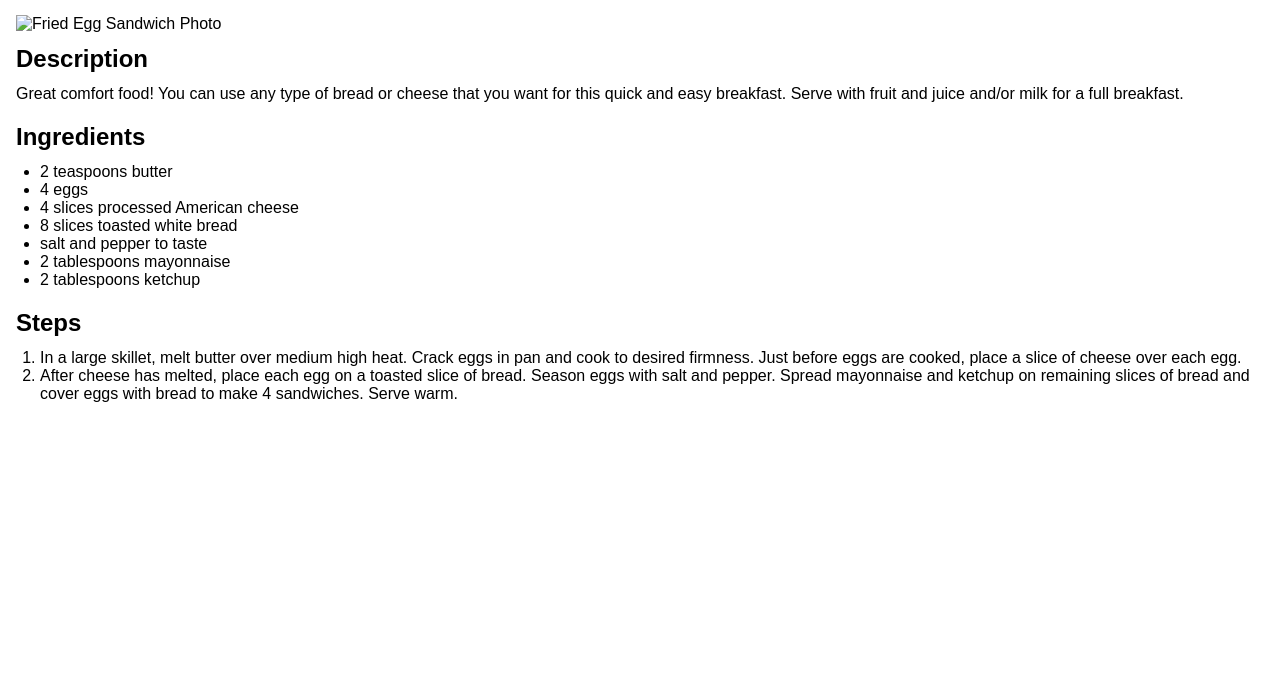
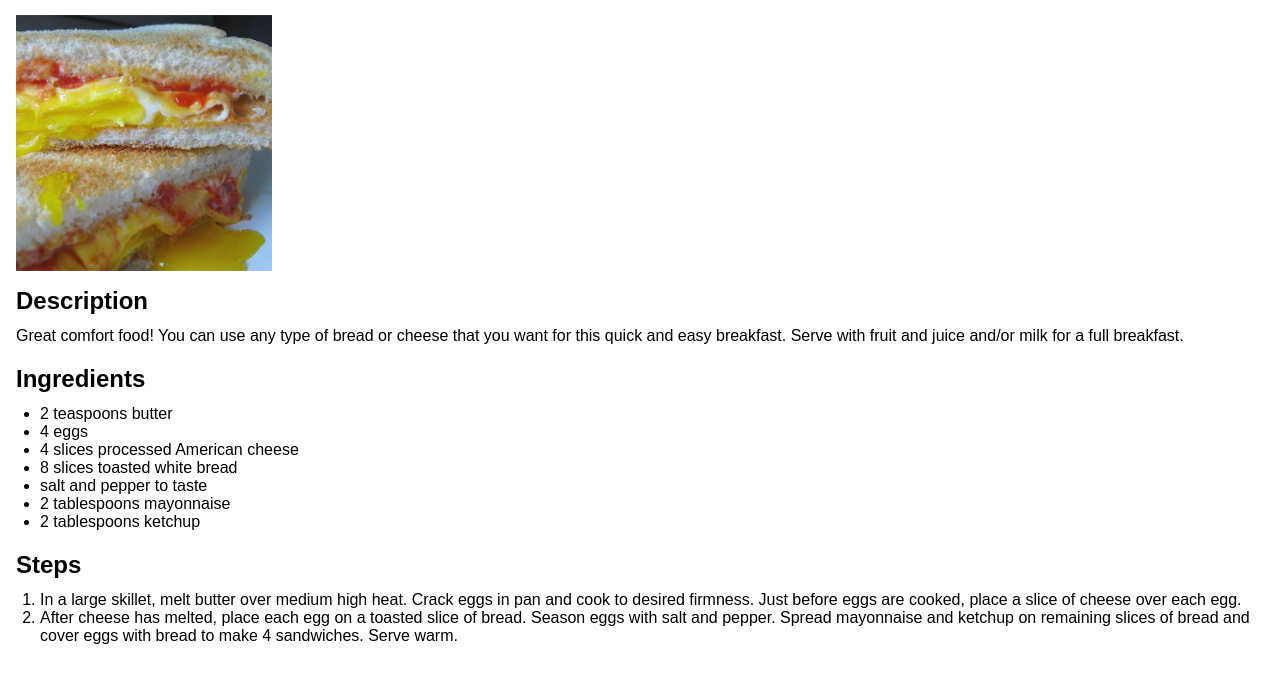
Before and after one commit to andfxx27/odin-recipes, a plain HTML site: page recipes/fried-egg-sandwich.html in a window 1280 px wide. Shown: the part 120-800 px from the top of the page. Drawn offline with Linux system fonts and the light colour scheme.

Commit message:
chore: update images path

```diff
--- a/recipes/fried-egg-sandwich.html
+++ b/recipes/fried-egg-sandwich.html
@@ -20,10 +20,7 @@
       <h1>Fried Egg Sandwich</h1>
 
       <!--Finished dish image-->
-      <img
-        src="./../images/fried-egg-sandwich.jpeg"
-        alt="Fried Egg Sandwich Photo"
-      />
+      <img src="./../images/3.jpeg" alt="Fried Egg Sandwich Photo" />
 
       <h2>Description</h2>
       <p>
```
Also changed, not shown: recipes/fried-chicken.html (+1 -1 lines), recipes/pesto-pizza.html (+1 -1 lines).
